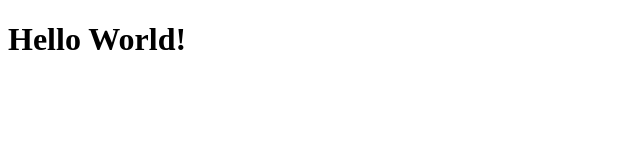
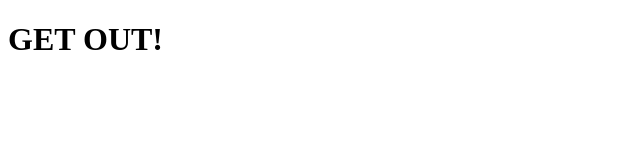
Before and after one commit to CamoPaw252/CamoPaw252.github.io, a plain HTML site: page index.html in a window 1280 px wide. Shown: the whole page, without its empty margins (0-640 px from the left). Drawn offline with Linux system fonts and the light colour scheme.

Commit message:
Update index.html
Get out!

```diff
--- a/index.html
+++ b/index.html
@@ -3,6 +3,6 @@
     <head>
     </head>
     <body>
-        <h1>Hello World!</h1>
+        <h1>GET OUT!</h1>
     </body>
 </html>
```
